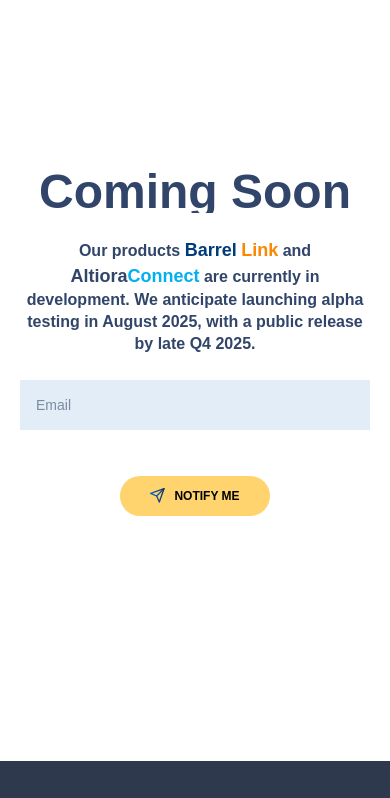
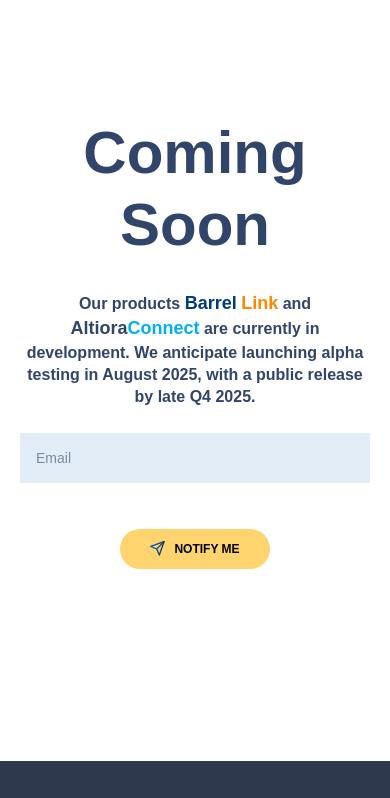
Before and after one commit to Altiora-Systems/altiorasystemslaunchpage, a plain HTML site: page products.html in a window 390 px wide. Shown: the part 83-881 px from the top of the page. Drawn offline with Linux system fonts and the light colour scheme.

```diff
--- a/css/products.css
+++ b/css/products.css
@@ -29,7 +29,7 @@
     font-family: 'Montserrat', sans-serif;
     font-weight: 700;
     font-size: 128px;
-    line-height: 0.9;
+    line-height: 1.2;
     color: #31456A;
     text-align: center;
     margin: 0 0 60px 0;
@@ -170,7 +170,7 @@
 @media (max-width: 1440px) {
     .products-figma-title {
         font-size: 100px;
-        line-height: 0.9;
+        line-height: 1.2;
         margin-bottom: 50px;
     }
 
@@ -206,6 +206,7 @@
     .products-figma-title {
         font-size: 80px;
         margin-bottom: 40px;
+        line-height: 1.2;
     }
 
     .products-figma-description {
@@ -301,9 +302,9 @@
     }
 
     .products-figma-title {
-        font-size: 48px;
-        line-height: 0.9;
-        margin-bottom: 25px;
+        font-size: 60px;
+        line-height: 1.2;
+        margin-bottom: 30px;
     }
 
     .products-figma-description {
--- a/products.html
+++ b/products.html
@@ -58,7 +58,7 @@
           <img src="assets/icons/ui/X_white_icon.svg" alt="X (Twitter)" class="social-icon">
         </a>
         <a href="https://www.linkedin.com/company/altiora-systems" class="social-link" aria-label="LinkedIn" target="_blank" rel="noopener">
-          <img src="assets/icons/ui/Linkedin_icon.svg" alt="LinkedIn" class="social-icon">
+          <img src="assets/icons/ui/linkedin_white_icon.svg" alt="LinkedIn" class="social-icon">
         </a>
       </div>
       <button class="mobile-menu-btn" aria-label="Open mobile menu" aria-expanded="false" aria-controls="mobile-menu-dropdown">
```
Also changed, not shown: index.html (+2 -2 lines).
